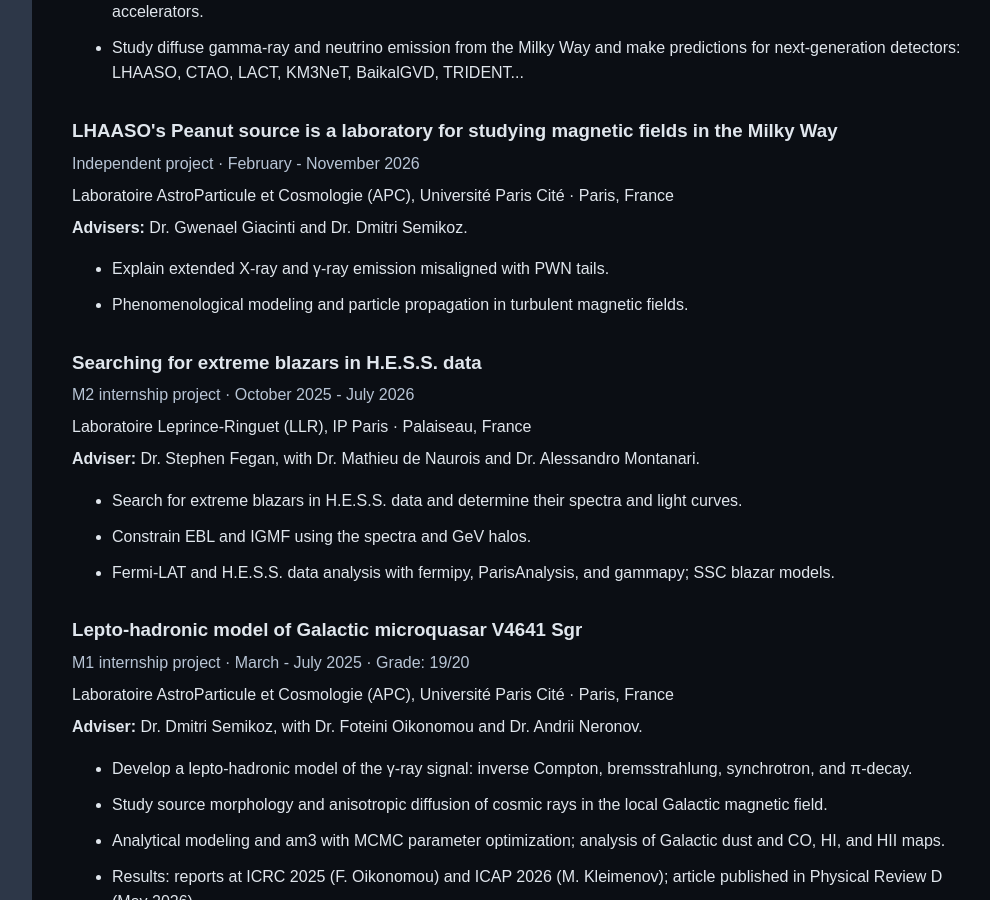
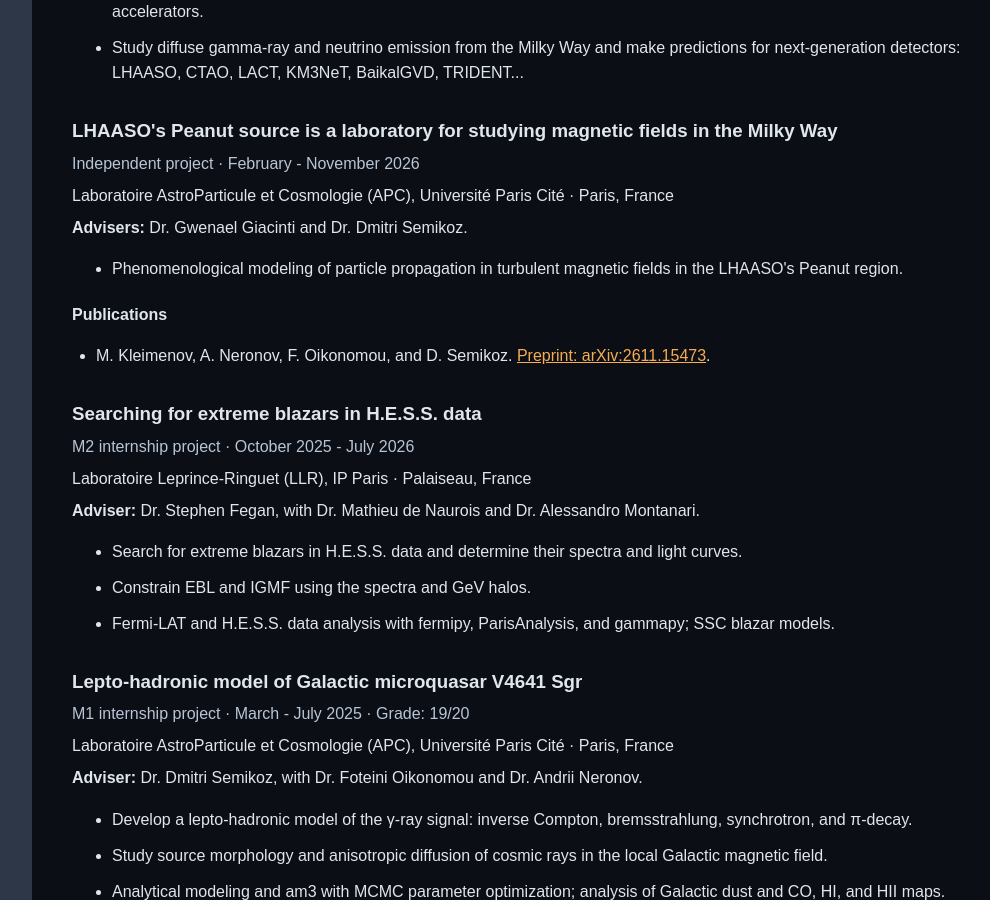
Before and after one commit to KleimenovM/KleimenovM.github.io, a Jekyll site: the page built from index.html, in a window 1280 px wide and 900 px high, scrolled down 915 px. Shown: the whole window, without its empty margins (268-1258 px from the left). Built offline with Jekyll 4.4.1, drawn with Linux system fonts in a browser that asks for light colours.

Commit message:
peanut added

```diff
--- a/index.html
+++ b/index.html
@@ -53,8 +53,15 @@
       <p>Laboratoire AstroParticule et Cosmologie (APC), Université Paris Cité · Paris, France</p>
       <p><strong>Advisers:</strong> Dr. Gwenael Giacinti and Dr. Dmitri Semikoz.</p>
       <ul>
-        <li>Explain extended X-ray and γ-ray emission misaligned with PWN tails.</li>
-        <li>Phenomenological modeling and particle propagation in turbulent magnetic fields.</li>
+        <li>
+          Phenomenological modeling of particle propagation in turbulent magnetic fields
+          in the LHAASO's Peanut region.
+        </li>
+      </ul>
+      <h4>Publications</h4>
+      <ul class="research-publications">
+      <li>M. Kleimenov, A. Neronov, F. Oikonomou, and D. Semikoz.
+        <a href="https://arxiv.org/abs/2611.15473">Preprint: arXiv:2611.15473</a>.</li>
       </ul>
     </div>
     <div class="resume-entry">
```
